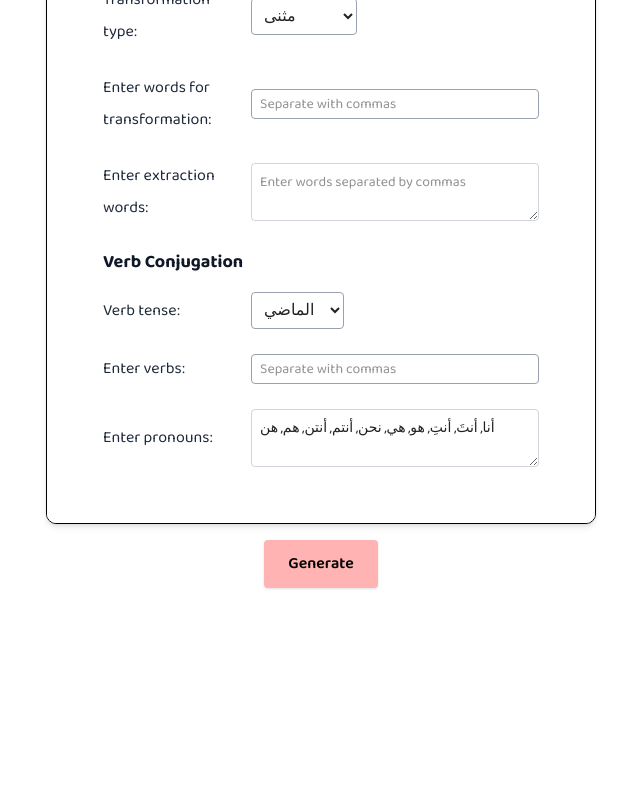
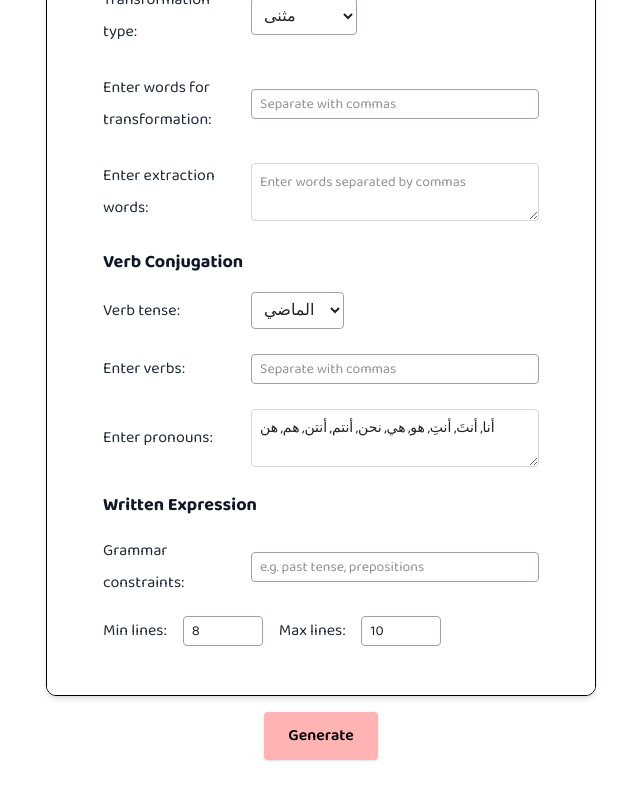
Before and after one commit to lynlyna04/AQG, a React (Vite) app in the folder QG/: page /generate-subjectopt in a window 1280 px wide. Shown: the part 771-1571 px from the top of the page, without its empty margins (319-959 px from the left). Before the commit the page ends 1439 px from the top, so only its background shows below. Built offline with nearby package versions, Linux system fonts and the light colour scheme.

Commit message:
written expression done and backend updated

```diff
--- a/QG/src/Subjectopt.jsx
+++ b/QG/src/Subjectopt.jsx
@@ -37,6 +37,11 @@ function Subjectopt() {
   const [pronounsInput, setPronounsInput] = useState("أنا, أنتَ, أنتِ, هو, هي, نحن, أنتم, أنتن, هم, هن");
   const [parsedPronouns, setParsedPronouns] = useState([]);
   const [verbTense, setVerbTense] = useState("الماضي");
+
+  const [writtenExpression, setWrittenExpression] = useState("");
+  const [geminiConstraints, setGeminiConstraints] = useState([]);
+  const [geminiMinLines, setGeminiMinLines] = useState(8);
+  const [geminiMaxLines, setGeminiMaxLines] = useState(10);
 
 
 
@@ -139,6 +144,34 @@ function Subjectopt() {
     setVerbTense(event.target.value);
   };
 
+  const handleWrittenExpression = async () => {
+  if (!userInputWords.trim() || geminiConstraints.length === 0) {
+    setWrittenExpression("");
+    return;
+  }
+
+  try {
+    const res = await fetch("http://localhost:5000/generate-instruction", {
+      method: "POST",
+      headers: { "Content-Type": "application/json" },
+      body: JSON.stringify({
+        text: previewText,
+        constraints: geminiConstraints,
+        min_lines: geminiMinLines,
+        max_lines: geminiMaxLines,
+        api_key: "AIzaSyAf33OMbH4JU7PhK48GgjK3rZLxJR3K6Qg",
+      }),
+    });
+
+    const result = await res.json();
+    setWrittenExpression(result.instruction || "");
+    } catch (error) {
+      console.error("Error generating written expression:", error);
+      alert("فشل في إنشاء الوضعية الإدماجية.");
+      setWrittenExpression("");
+    }
+  };
+
   useEffect(() => {
     const savedText = localStorage.getItem("subjectText");
     if (savedText) {
@@ -160,24 +193,27 @@ function Subjectopt() {
     }
   }, []);
 
-  const handleGenerateClick = () => {
+  const handleGenerateClick = async () => {
     setIsLoading(true);
 
-    // Apply the temporary values
-    setQCount(tempQCount);
+    // Parse all inputs
     handleParseSyno();
     handleParseAntonyms();
     handleParseWords();
-    handleParseI3rab(); // Parse the i3rab words on generate click
-    handleParseTaleelWords(); // Parse تعليل words on generate click
-    handleParseVerbs(); // Parse verbs for conjugation
-    handleParsePronouns(); // Parse pronouns for conjugation table
+    handleParseI3rab();
+    handleParseTaleelWords();
+    handleParseVerbs();
+    handleParsePronouns();
 
+    await handleWrittenExpression(); // 🟢 Call it here
+
+    setQCount(tempQCount);
     setTimeout(() => {
     setIsLoading(false);
     setShowPreview(true);
   }, 1500);
 };
+
 
 
   const downloadPdf = async () => {
@@ -506,6 +542,53 @@ function Subjectopt() {
                   onChange={handlePronounsInputChange}
                 />
               </div>
+
+              <h3 className="text-lg font-bold text-gray-900 mb-4">
+                {language === "ar" ? "الوضعية الإدماجية" : "Written Expression"}
+              </h3>
+
+              {/* Constraints input */}
+              <div className="flex items-center mb-4 gap-2">
+                <p className="text-gray-800 w-35">
+                  {language === "ar" ? "قواعد مستعملة:" : "Grammar constraints:"}
+                </p>
+                <input
+                  type="text"
+                  className="flex-grow border border-gray-400 rounded px-2 py-1 text-sm"
+                  placeholder={language === "ar" ? "افصل بين القواعد بفواصل" : "e.g. past tense, prepositions"}
+                  onChange={(e) =>
+                    setGeminiConstraints(
+                      e.target.value
+                        .split(/[,،]/)
+                        .map((c) => c.trim())
+                        .filter(Boolean)
+                    )
+                  }
+                />
+              </div>
+
+              {/* Min and Max line inputs */}
+              <div className="flex items-center mb-4 gap-4">
+                <label className="text-gray-800">
+                  {language === "ar" ? "عدد الأسطر الأدنى:" : "Min lines:"}
+                </label>
+                <input
+                  type="number"
+                  value={geminiMinLines}
+                  onChange={(e) => setGeminiMinLines(parseInt(e.target.value))}
+                  className="border border-gray-400 rounded px-2 py-1 text-sm w-20"
+                />
+
+                <label className="text-gray-800">
+                  {language === "ar" ? "العدد الأقصى:" : "Max lines:"}
+                </label>
+                <input
+                  type="number"
+                  value={geminiMaxLines}
+                  onChange={(e) => setGeminiMaxLines(parseInt(e.target.value))}
+                  className="border border-gray-400 rounded px-2 py-1 text-sm w-20"
+                />
+              </div>
             </div>
           </div>
           <div className="flex gap-4 mt-4">
@@ -677,6 +760,12 @@ function Subjectopt() {
 
                 </ol>
 
+                {writtenExpression && (
+                  <>
+                    <h3 className="font-bold text-lg mt-6 mb-2">الوضعية الإدماجية:</h3>
+                    <p className="text-gray-800 text-md leading-7 whitespace-pre-line">{writtenExpression}</p>
+                  </>
+                )}
               </div>
             )}
           </div>
```
Lines whose indentation alone changed are shown as unchanged.
